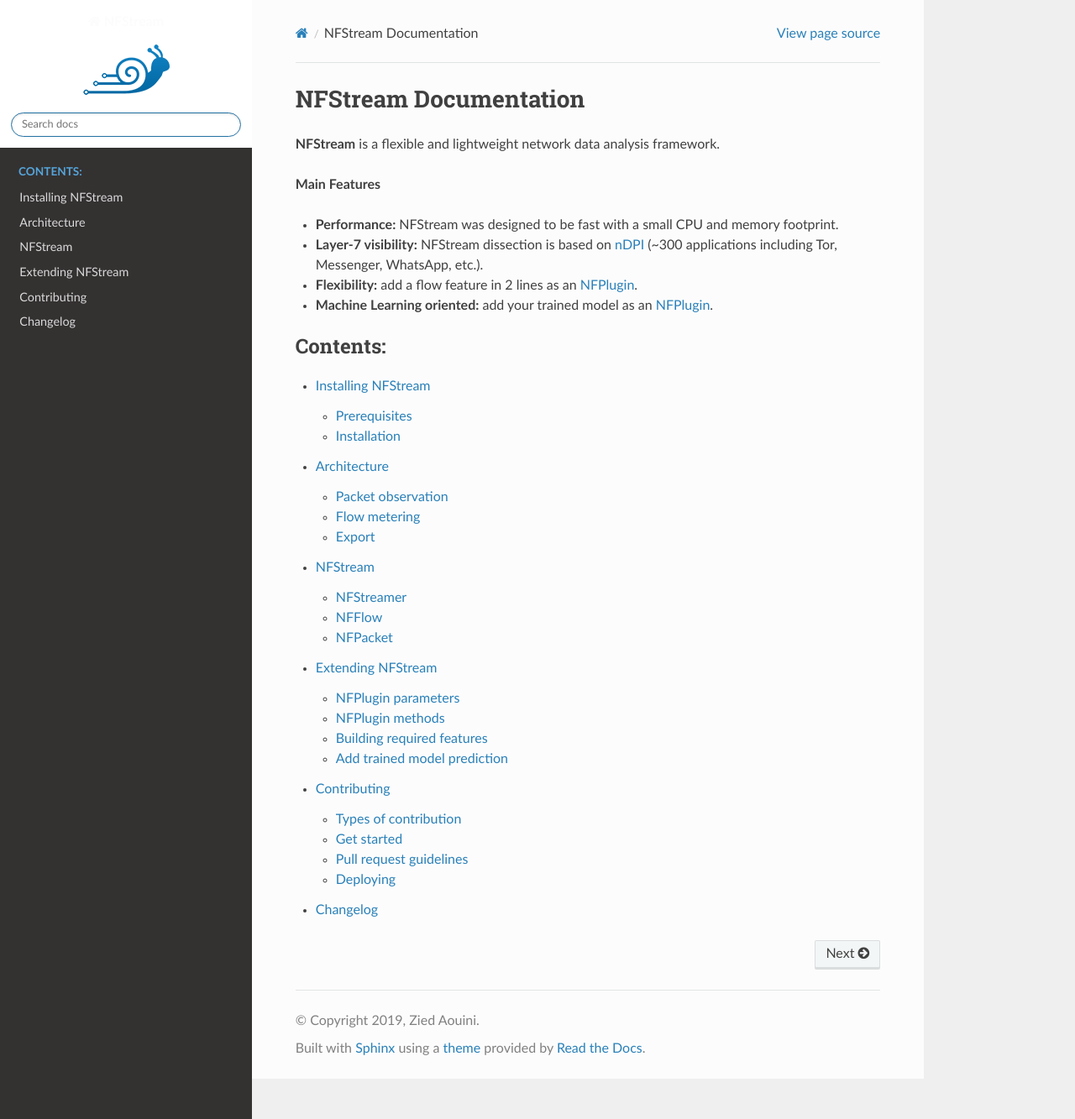
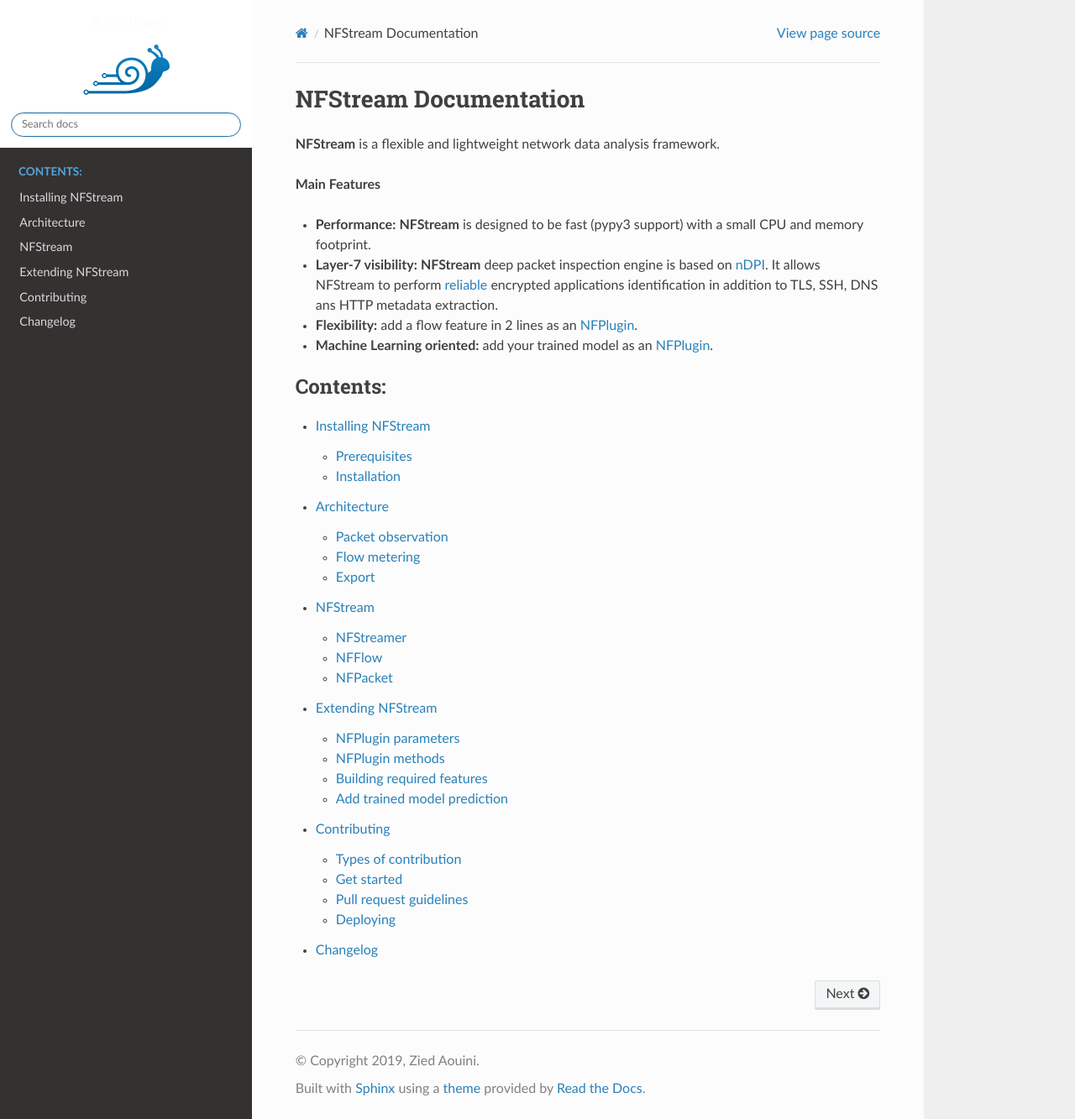
Before and after one commit to nfstream/nfstream, a Sphinx documentation site: the page built from docs/source/index.rst, in a window 1280 px wide and 1333 px high. Shown: the whole window at 84% size. Built offline with Sphinx 7.4.7 and the Read the Docs theme 2.0.0, drawn with Linux system fonts in a browser that asks for light colours.

Commit message:
Fix typos.

```diff
--- a/docs/source/index.rst
+++ b/docs/source/index.rst
@@ -11,8 +11,8 @@
 
 **Main Features**
 
-* **Performance:** NFStream was designed to be fast with a small CPU and memory footprint.
-* **Layer-7 visibility:** NFStream dissection is based on nDPI_ (~300 applications including Tor, Messenger, WhatsApp, etc.).
+* **Performance:** **NFStream** is designed to be fast (pypy3 support) with a small CPU and memory footprint.
+* **Layer-7 visibility:** **NFStream** deep packet inspection engine is based on nDPI_. It allows NFStream to perform reliable_ encrypted applications identification in addition to  TLS, SSH, DNS ans HTTP metadata extraction.
 * **Flexibility:** add a flow feature in 2 lines as an NFPlugin_.
 * **Machine Learning oriented:** add your trained model as an NFPlugin_.
 
@@ -31,3 +31,4 @@
 
 .. _nDPI: https://www.ntop.org/products/deep-packet-inspection/ndpi/
 .. _NFPlugin: https://nfstream.readthedocs.io/en/latest/plugins.html
+.. _reliable: http://people.ac.upc.edu/pbarlet/papers/ground-truth.pam2014.pdf
```
